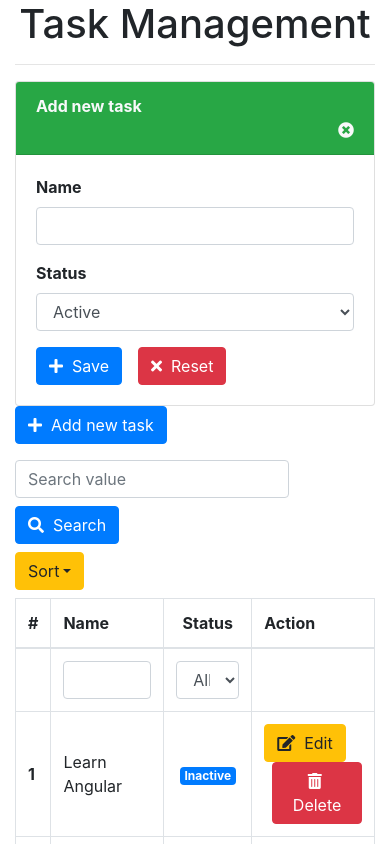
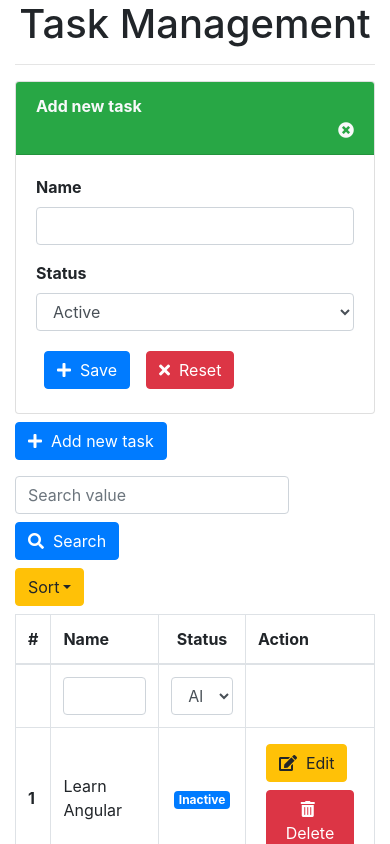
Before and after one commit to thinhtpt2000/basic-react, a React (Create React App) app: page / in a window 390 px wide. Shown: the top 844 px of the page. Built offline with nearby package versions, Linux system fonts and the light colour scheme.

Commit message:
[ThinhTPT] fix responsive basic

```diff
--- a/src/App.js
+++ b/src/App.js
@@ -20,7 +20,7 @@ function App() {
           <div className="col-xs-8 col-sm-8 col-md-8 col-lg-8">
             <div className="row">
               <div className="col-xs-12 col-sm-12 col-md-12 col-lg-12">
-                <button type="submit" className="btn btn-primary mr-2">
+                <button type="submit" className="btn btn-primary mt-2">
                   <i className="fas fa-plus"></i>
                   &nbsp;
                   Add new task
--- a/src/components/TaskForm.js
+++ b/src/components/TaskForm.js
@@ -23,12 +23,12 @@ function TaskForm() {
                                 <option value={0}>Inactive</option>
                             </select>
                         </div>
-                        <button type="submit" className="btn btn-primary mr-2">
+                        <button type="submit" className="btn btn-primary mx-2 my-1">
                             <i className="fas fa-plus"></i>
                             &nbsp;
                             Save
                         </button>
-                        <button type="reset" className="btn btn-danger ml-2">
+                        <button type="reset" className="btn btn-danger mx-2 my-1">
                             <i className="fas fa-times"></i>
                             &nbsp;
                             Reset
--- a/src/components/TaskItem.js
+++ b/src/components/TaskItem.js
@@ -7,12 +7,12 @@ function TaskItem() {
                 <span className="badge badge-primary">Inactive</span>
             </td>
             <td>
-                <button type="button" className="btn btn-warning mr-2">
+                <button type="button" className="btn btn-warning mx-2 my-1">
                     <i className="fas fa-edit"></i>
                     &nbsp;
                     Edit
                 </button>
-                <button type="button" className="btn btn-danger ml-2">
+                <button type="button" className="btn btn-danger mx-2 my-1">
                     <i className="fas fa-trash-alt"></i>
                     &nbsp;
                     Delete
```
Lines whose indentation alone changed are shown as unchanged.
